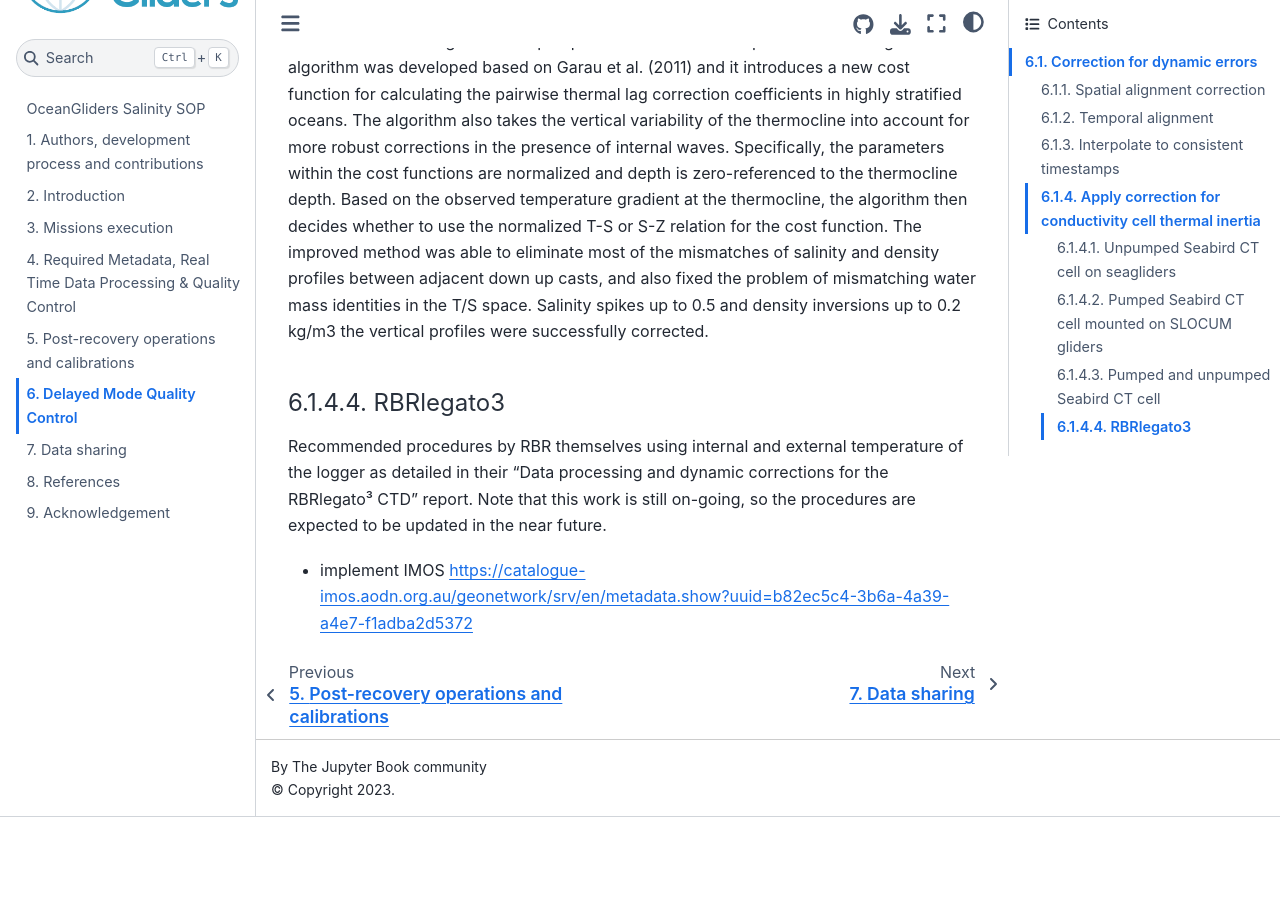
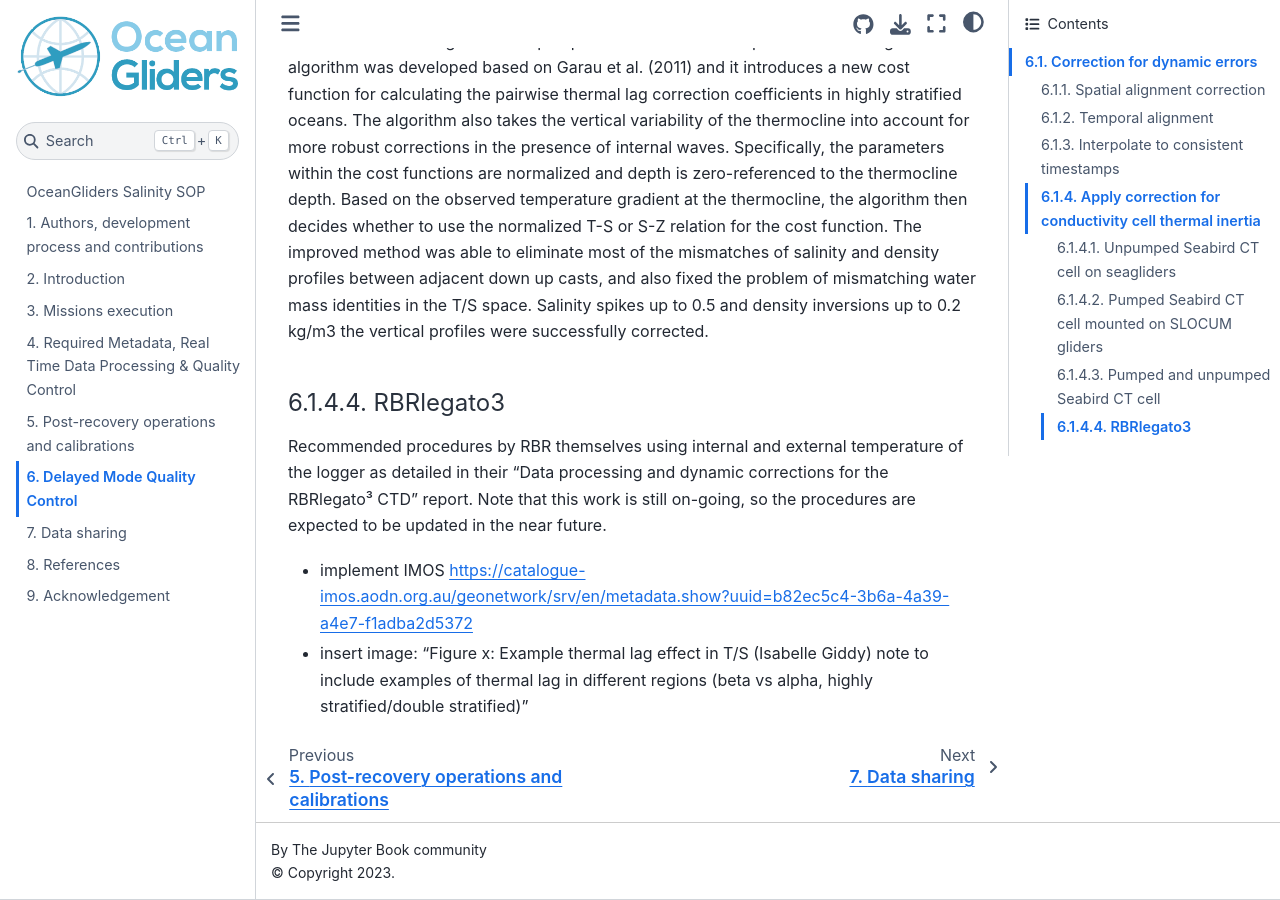
Before and after one commit to OceanGlidersCommunity/Salinity_SOP, a Jupyter Book: the page built from sections/salinity_dmqc.md, in a window 1280 px wide and 900 px high, scrolled down 3203 px. Built offline with Jupyter Book 1.0.4 settings and Sphinx 7.4.7 and the Sphinx Book theme 1.1.4, drawn with Linux system fonts in a browser that asks for light colours; pages that are not in the unit, such as notebooks, are missing from menus; before the commit the page ends 4020 px from its top, so only the background shows below that.

Commit message:
Update salinity_dmqc.md

```diff
--- a/sections/salinity_dmqc.md
+++ b/sections/salinity_dmqc.md
@@ -74,3 +74,6 @@ Recommended procedures by RBR themselves using internal and external temperature
 Note that this work is still on-going, so the procedures are expected to be updated in the near future.
 
 - implement IMOS https://catalogue-imos.aodn.org.au/geonetwork/srv/en/metadata.show?uuid=b82ec5c4-3b6a-4a39-a4e7-f1adba2d5372
+
+- insert image: "Figure x: Example thermal lag effect in T/S (Isabelle Giddy)
+note to include examples of thermal lag in different regions (beta vs alpha, highly stratified/double stratified)"
```
